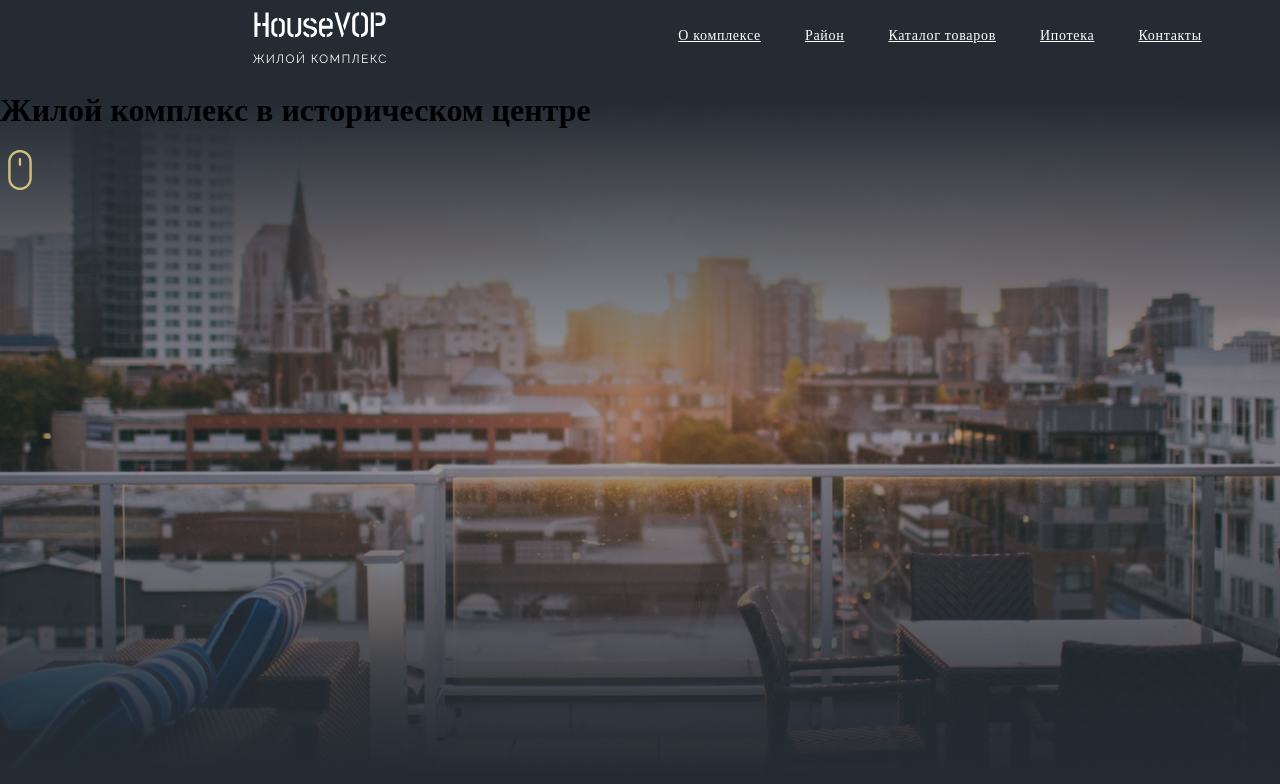
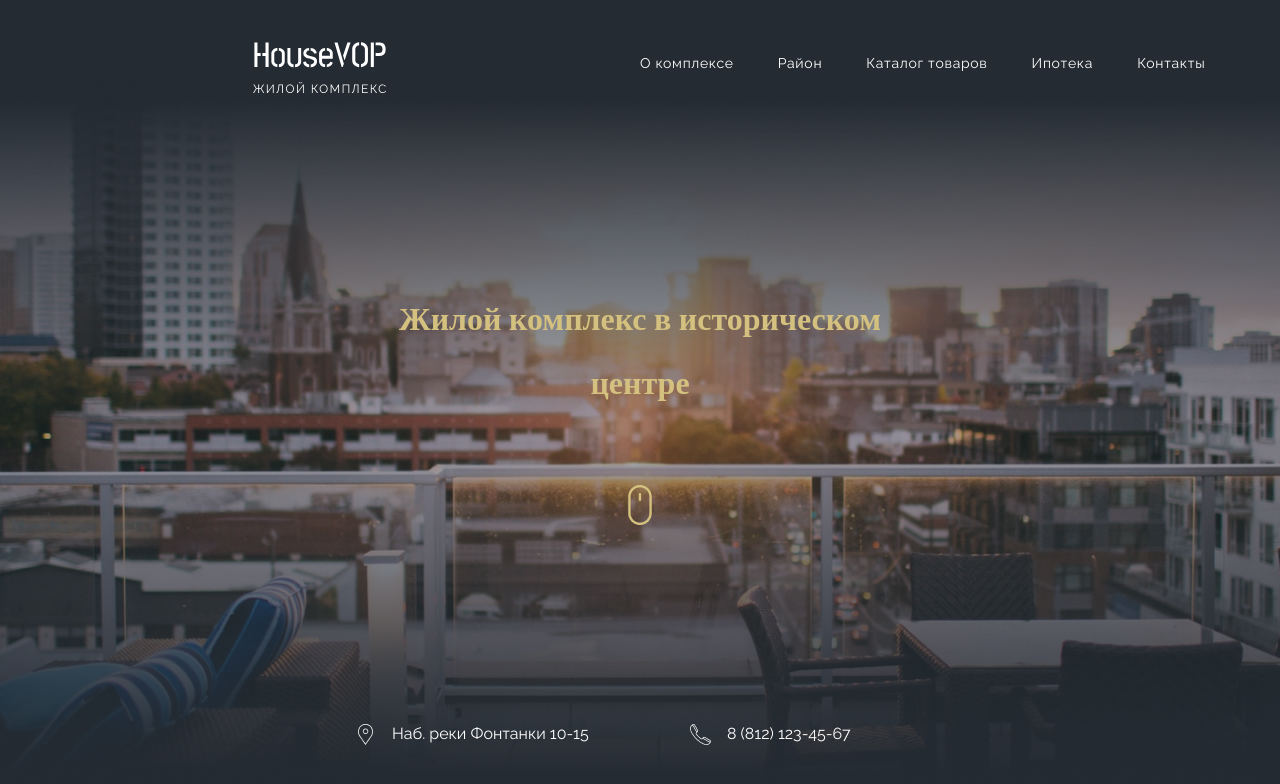
Before and after one commit to altarin/develop, a plain HTML site: page week6/houseVOP/index.html in a window 1280 px wide. Drawn offline with nearby package versions, Linux system fonts and the light colour scheme; files that its build step writes are made by us from their sources.

Commit message:
created banner block

```diff
--- a/week6/houseVOP/index.html
+++ b/week6/houseVOP/index.html
@@ -8,6 +8,11 @@
     <title>HouseVOP</title>
     <link rel="stylesheet" href="/week6/houseVOP/styles/style.css">
     <link rel="stylesheet" href="normalize.css">
+    <link rel="preconnect" href="https://fonts.googleapis.com">
+    <link rel="preconnect" href="https://fonts.gstatic.com" crossorigin>
+    <link
+        href="https://fonts.googleapis.com/css2?family=Playfair+Display:wght@700&family=Raleway&family=Roboto:wght@300&display=swap"
+        rel="stylesheet">
 </head>
 
 <body>
@@ -24,14 +29,26 @@
                 <a href="contacts.html">Контакты</a>
             </div>
         </nav>
-        <div class="title">
-            <h1>Жилой комплекс в историческом центре</h1>
+        <div class="title_mouse">
+            <div class="title">
+                <h1>Жилой комплекс в историческом центре</h1>
+            </div>
+            <div class="mouse">
+                <img src="../houseVOP/assets/images/mouse.png" alt="mouse">
+            </div>
         </div>
-        <img src="../houseVOP/assets/images/mouse.png" alt="mouse">
+        <div class="contact">
+            <div class="adress">
+                <img src="../houseVOP/assets/images/placeholder.png" alt="place">
+                <p>Наб. реки Фонтанки 10-15</p>
+            </div>
+            <div class="phone">
+                <img src="../houseVOP/assets/images/phone-call.png" alt="phone">
+                <p>8 (812) 123-45-67</p>
+            </div>
+        </div>
+
     </header>
-
-
-
 </body>
 
 </html>
--- a/week6/houseVOP/styles/style.css
+++ b/week6/houseVOP/styles/style.css
@@ -1,3 +1,9 @@
+/* font-family: 'Playfair Display', serif; */
+/* font-family: 'Raleway', sans-serif; */
+/* font-family: 'Roboto', sans-serif; */
+
+/* header + nav */
+
 header {
     background: url(../assets/images/Rectangle.jpg) center no-repeat;
     background-size: cover;
@@ -5,16 +11,64 @@ header {
 }
 
 nav {
+    height: 126px;
     display: grid;
     grid-template-columns: 1fr 1fr;
-    justify-items: center;
     align-items: center;
 }
 
+.logo_nav {
+    display: grid;
+    justify-items: center;
+}
+
 .menu a {
+    font-family: 'Raleway', sans-serif;
     color: #fff;
     font-size: 14px;
     line-height: 16px;
     letter-spacing: 0.05em;
     padding-right: 40px;
+    text-decoration: none;
 }
+
+.title_mouse {
+    display: grid;
+    justify-items: center;
+}
+
+.title {
+    max-width: 556px;
+}
+
+h1 {
+    padding-top: 138px;
+    font-family: 'Playfair Display', serif;
+    color: #D4C17F;
+    font-style: normal;
+    font-weight: bold;
+    font-size: 48px;
+    line-height: 64px;
+    text-align: center;
+}
+
+.mouse {
+    padding-top: 50px;
+}
+
+.contact {
+    font-family: 'Raleway', sans-serif;
+    color: #fff;
+    display: grid;
+    grid-template-columns: 1fr 1fr;
+    gap: 100px;
+    max-width: 570px;
+    margin: 180px auto 0 auto;
+}
+
+.adress,
+.phone {
+    display: grid;
+    grid-template-columns: 37px 1fr;
+    align-items: center;
+}
```
Also changed, not shown: week6/houseVOP/assets/images/fountain.png (added), week6/houseVOP/assets/images/houses.png (added), week6/houseVOP/assets/images/im1.png (added), week6/houseVOP/assets/images/im2.png (added), week6/houseVOP/assets/images/im3.png (added), week6/houseVOP/assets/images/im4.png (added), week6/houseVOP/assets/images/park.png (added), week6/houseVOP/assets/images/phone-call.png (added), week6/houseVOP/assets/images/placeholder.png (added), week6/houseVOP/assets/images/velo.png (added).
